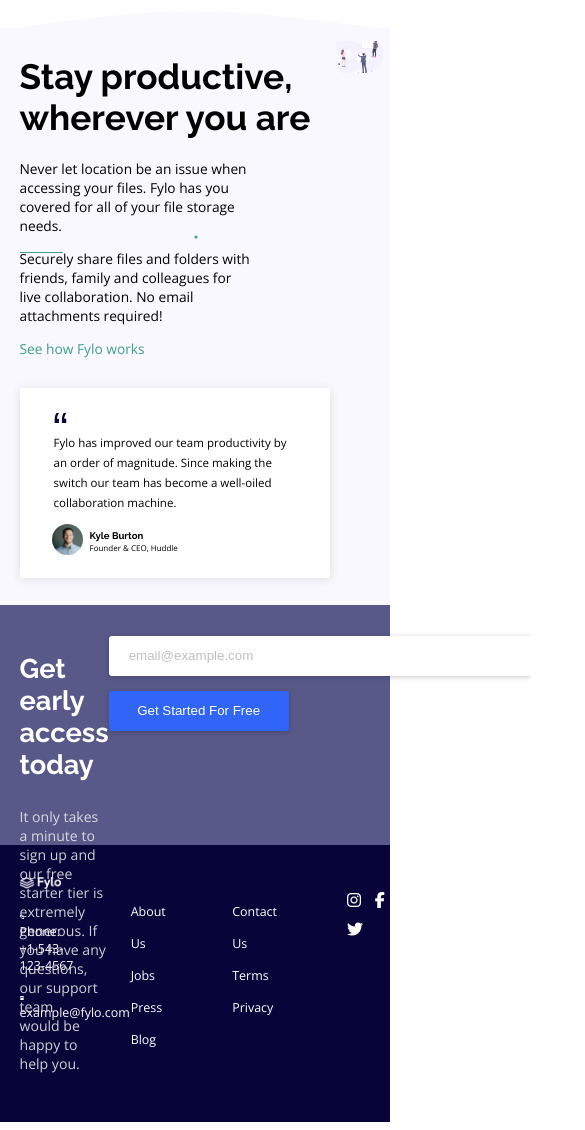
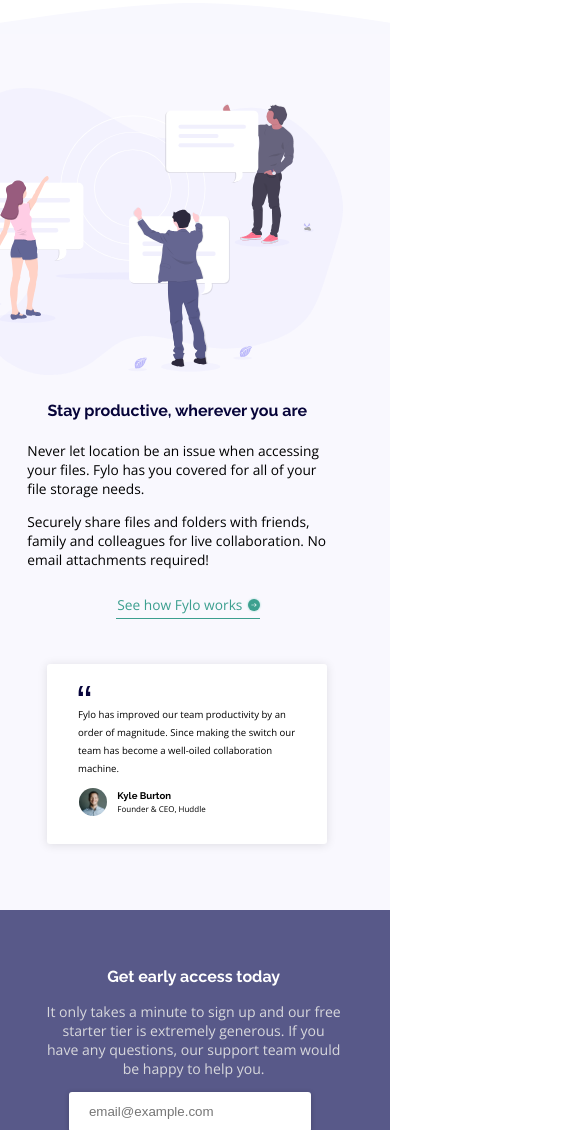
Before and after one commit to adedotunalausa/fylo-landing-page-with-two-column, a plain HTML site: page index.html in a window 390 px wide. Shown: the part 870-2000 px from the top of the page, 585 px wide, since content can reach past the window. Drawn offline with nearby package versions, Linux system fonts and the light colour scheme.

Commit message:
Added the mobile view
Made it responsive on mobile using media query

```diff
--- a/css/styles.css
+++ b/css/styles.css
@@ -118,6 +118,7 @@ body {
 }
 
 .second-section-text h2 {
+  color: hsl(243, 87%, 12%);
   font-family: 'Raleway', sans-serif;
   font-size: 2.2rem;
   margin: 5% 0 7% 0;
@@ -136,7 +137,7 @@ body {
   width: 1.1%;
   position: absolute;
   left: 194px;
-  top: 1105px;
+  top: 1110px;
 }
 
 .short-line {
@@ -146,7 +147,7 @@ body {
   width: 11.2%;
   position: absolute;
   left: 5%;
-  top: 1114px;
+  top: 1120px;
 }
 
 .testimonial-box {
@@ -155,7 +156,7 @@ body {
   border-radius: 3px;
   height: 190px;
   width: 310px;
-  margin-top: 30px;
+  margin-top: 45px;
   box-shadow: 0 1px 10px 0.5px rgba(0, 0, 0, 0.1);
 }
 
@@ -216,6 +217,7 @@ body {
   color: hsl(0, 0%, 90%);
   font-size: 0.88rem;
   opacity: 90%;
+  width: 62%;
 }
 
 .call-to-action {
@@ -300,3 +302,188 @@ body {
 .attribution a {
   color: hsl(228, 45%, 44%);
 }
+
+@media only screen and (max-width: 900px) {
+
+  .fylo-logo {
+    width: 30%;
+  }
+
+  .fylo-logo a img{
+    width: 75%;
+  }
+
+  .navbar-items {
+    margin-bottom: 2%;
+  }
+
+  .navbar-items a {
+    font-size: 0.8rem;
+    padding-left: 20px;
+  }
+
+/* First Section */
+
+.first-section-image img {
+  width: 82%;
+  position: absolute;
+  right: 8%;
+}
+
+.first-section-text h2 {
+  font-size: 1.5rem;
+  margin-bottom: 10%;
+}
+
+.first-section-text {
+  width: 90%;
+  padding-left: 5%;
+  margin-top: 100%;
+  text-align: center;
+}
+
+.get-started-input {
+  display: block;
+  width:90%;
+  margin: 8% 4% 4% 4%;
+  padding-left: 5%;
+}
+
+.get-started-button {
+  width:96%;
+  margin-left: 3%;
+}
+
+/* Second Section */
+
+.section-2-curve {
+  margin-bottom: 10px;
+}
+
+.second-section-image img {
+  width: 540%;
+  margin:80% 0 0 10%;
+  position: relative;
+  right: 516%;
+}
+
+.second-section-text {
+  margin: 88% 0 10% 0;
+  position: relative;
+  left: 2%;
+}
+
+.second-section-text h2 {
+  text-align: center;
+  font-size: 1rem;
+  margin: 5% 0 7% 0px;
+}
+
+.second-section-text p {
+  width: 100%;
+}
+
+.arrow-text {
+  margin: 26px 0 0 90px;
+}
+
+.arrow {
+  width: 5%;
+  position: absolute;
+  left: 238px;
+  top: 223px;
+}
+
+.short-line {
+  width: 45%;
+  position: absolute;
+  left: 34%;
+  top: 236px;
+}
+
+.testimonial-box {
+  height: 180px;
+  width: 280px;
+  margin: 50px 0 0 20px;
+}
+
+.testimonial-box .testimonial-text {
+  font-size: 0.6rem;
+  line-height: 18px;
+}
+
+/* Third Section */
+
+.third-section {
+  text-align: center;
+  height: 330px;
+  display: block;
+}
+
+.third-section-text {
+  margin:10% 0 0 7%;
+}
+
+.third-section-text h3 {
+  font-size: 1rem;
+}
+
+.third-section-text p {
+  width: 100%;
+  opacity: 90%;
+}
+
+.get-started-for-free-input {
+  width:220px;
+}
+
+.get-started-for-free-button {
+  width:240px;
+}
+
+/* Last Section */
+.last-section {
+  display: block;
+  height: 610px;
+  padding-left: 10%;
+}
+
+.last-section-logo {
+  width: 45%;
+  margin: 10% 0 24px 0;
+}
+
+.last-section p {
+  font-size: 0.9rem;
+}
+
+.last-section-1 {
+  width: 100%;
+}
+
+.email-phone{
+  width: 8%;
+  padding: 0 12px 0 0;
+}
+
+.last-section-2 {
+  margin: 50px 0 0 0;
+}
+
+.last-section-3 {
+  margin: 50px 0 0 0;
+}
+
+.last-section-4 {
+  display: flex;
+  width: 15%;
+  margin: 50px 0 0 0;
+  margin-left: 100px;
+}
+
+.fab{
+  padding: 18% 15% 15% 15%;
+}
+
+
+}
--- a/index.html
+++ b/index.html
@@ -47,7 +47,7 @@
           Access them wherever you need, share and collaborate with friends,
           family, and co-workers.
         </p>
-        <input  class="get-started-input" type="text" name="" value="Enter your email...">
+        <input  class="get-started-input" type="text" name="" placeholder="Enter your email...">
         <button class="get-started-button" type="button" name="button"><a class="btn-text" href="#">Get Started</a></button>
       </div>
 
@@ -103,14 +103,14 @@
     <div class="third-section-text">
       <h3>Get early access today</h3>
       <p>
-        It only takes a minute to sign up and our free starter tier is <br> extremely generous.
-        If you have any questions, our support team <br> would be happy to help you.
+        It only takes a minute to sign up and our free starter tier is extremely generous.
+        If you have any questions, our support team would be happy to help you.
       </p>
     </div>
 
     <div class="call-to-action">
       <div class="">
-        <input class="get-started-for-free-input" type="text" name="" value="email@example.com">
+        <input class="get-started-for-free-input" type="text" name="" placeholder="email@example.com">
       </div>
       <div class="">
         <button class="get-started-for-free-button"type="button" name="button"><a class="btn-text"href="#">Get Started For Free</a></button>
```
